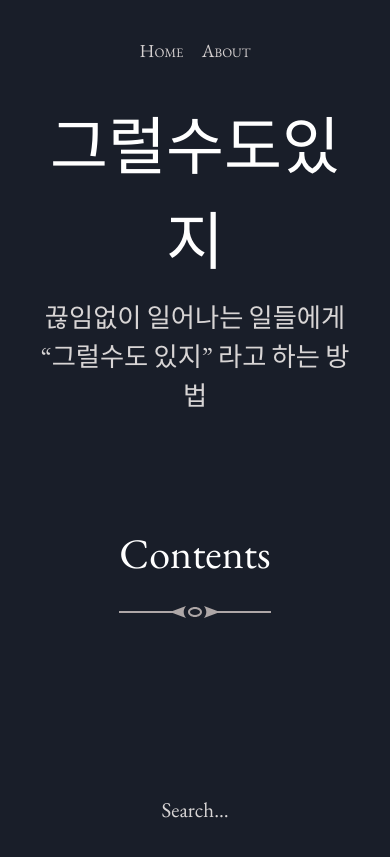
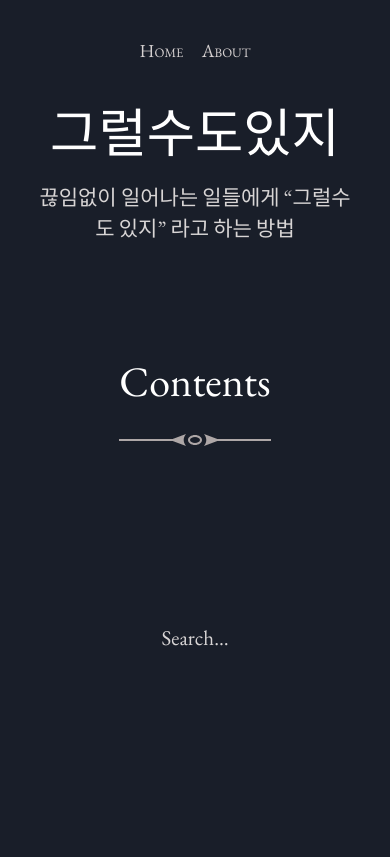
Before and after one commit to grsdij/grsdij, a Jekyll site: the page built from index.html, in a window 390 px wide. Shown: the top 857 px of the page. Built offline with Jekyll 4.4.1, drawn with Linux system fonts in a browser that asks for light colours; the list of posts is cut into pages by our own code.

Commit message:
title, description 모바일 폰트 크기 변경

```diff
--- a/_sass/_masthead.scss
+++ b/_sass/_masthead.scss
@@ -6,7 +6,7 @@
 
 .site-masthead h1 {
   color: $site-masthead-h1-color;
-  font-size: 3em;
+  font-size: 2.5em;
   margin-bottom: 0;
   // title 윗 간격
   margin-top: 0.5em;
@@ -19,7 +19,7 @@
 
 .site-masthead h2 {
   color: $site-masthead-h2-color;
-  font-size: 1.25em;
+  font-size: 1em;
   margin: 0;
   padding: 0 2rem;
   @media (min-width: $on-tablet) {
```
